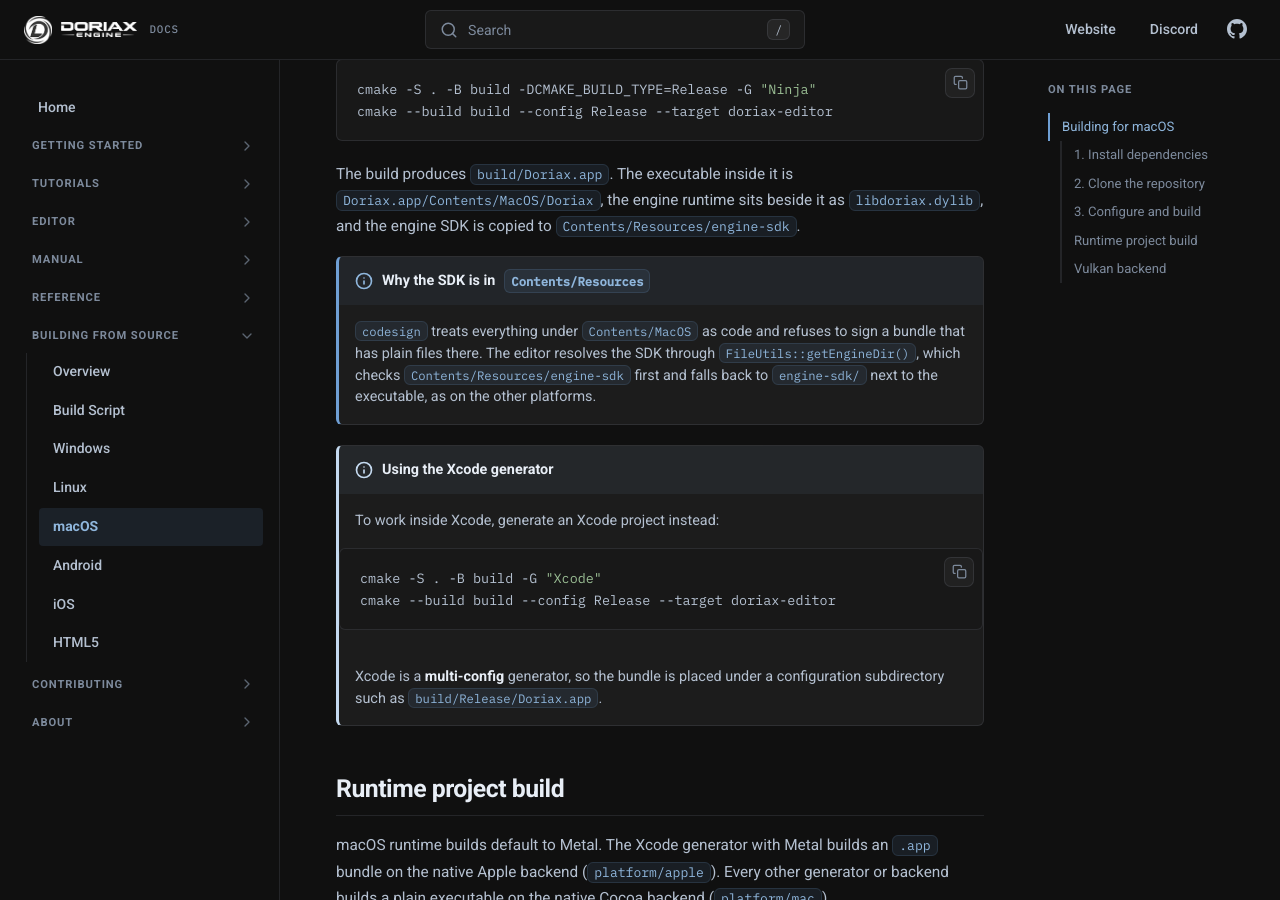
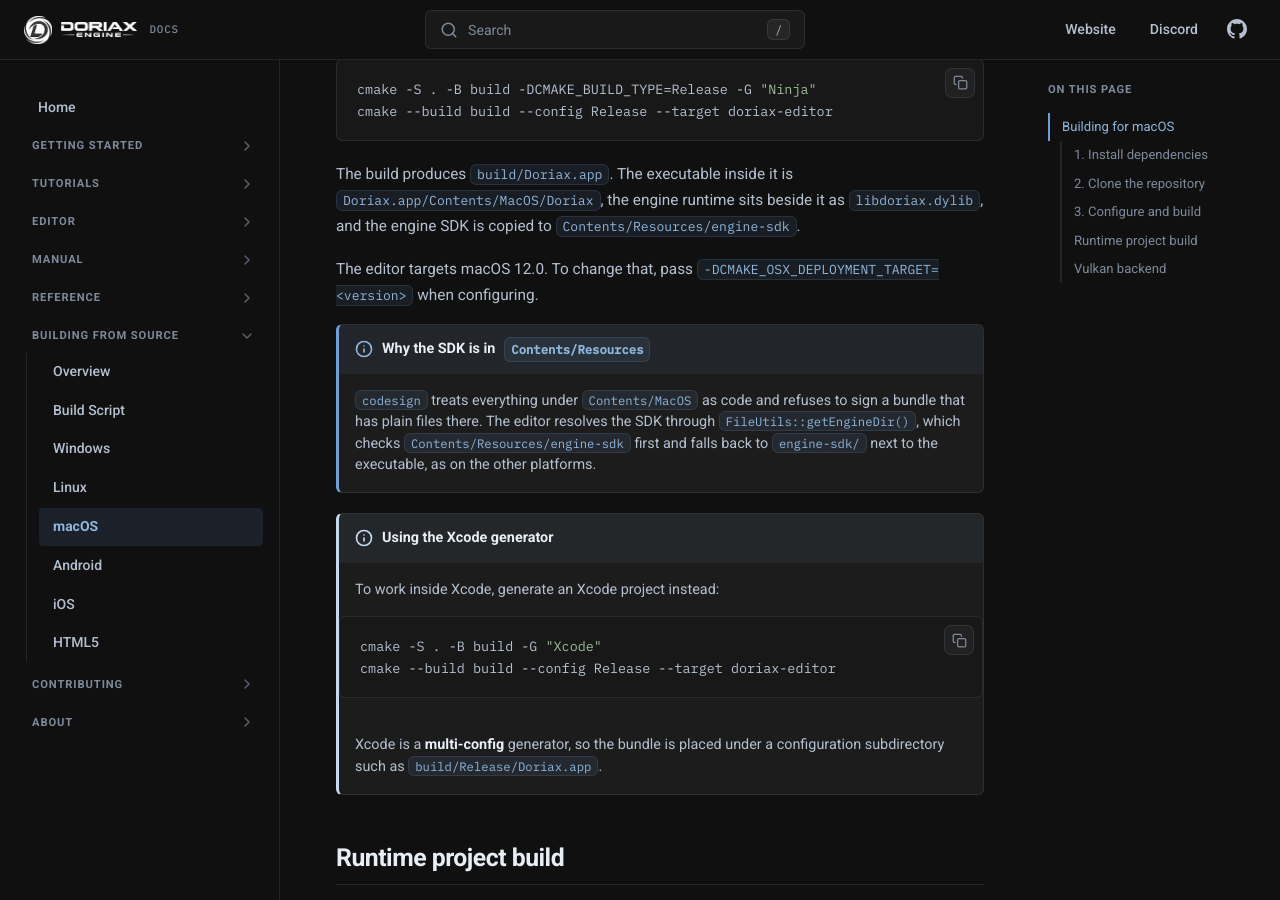
Before and after one commit to doriaxengine/doriax-docs, an MkDocs documentation site: the page built from docs/building/macos.md, in a window 1280 px wide and 900 px high, scrolled down 680 px. Built offline with MkDocs 1.6.1, drawn with Linux system fonts in a browser that asks for light colours; comment, search, counter and statistics services are not loaded.

Commit message:
Doc that the macOS editor build targets macOS 12

```diff
--- a/docs/building/macos.md
+++ b/docs/building/macos.md
@@ -34,6 +34,9 @@ cmake --build build --config Release --target doriax-editor
 The build produces `build/Doriax.app`. The executable inside it is
 `Doriax.app/Contents/MacOS/Doriax`, the engine runtime sits beside it as
 `libdoriax.dylib`, and the engine SDK is copied to `Contents/Resources/engine-sdk`.
+
+The editor targets macOS 12.0. To change that, pass
+`-DCMAKE_OSX_DEPLOYMENT_TARGET=<version>` when configuring.
 
 !!! note "Why the SDK is in `Contents/Resources`"
     `codesign` treats everything under `Contents/MacOS` as code and refuses to sign a
```
